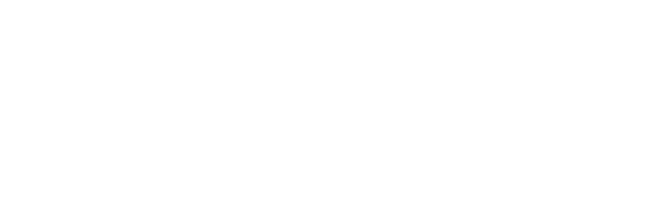
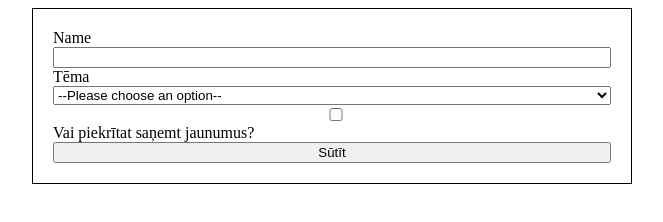
Before and after one commit to zirodev23/formative-pd-30102024-pt2024, a plain HTML site: page index.html in a window 1280 px wide. Shown: the whole page, without its empty margins (308-971 px from the left). Drawn offline with Linux system fonts and the light colour scheme.

Commit message:
html form with css styling added

```diff
--- a/index.html
+++ b/index.html
@@ -4,6 +4,31 @@
     <meta charset="UTF-8" />
     <meta name="viewport" content="width=device-width, initial-scale=1.0" />
     <title>Document</title>
+    <link rel="stylesheet" href="style.css" />
   </head>
-  <body></body>
+  <body>
+    <form action="#">
+      <div>
+        <label for="name">Name</label>
+        <input type="text" id="name" />
+      </div>
+
+      <div>
+        <label for="theme">Tēma</label>
+        <select id="theme">
+          <option value="">--Please choose an option--</option>
+          <option value="technical_support">Tehniskais atbalsts</option>
+          <option value="offers">Piedāvājumi</option>
+          <option value="general">Vispārīgi jautājumi</option>
+        </select>
+      </div>
+
+      <div>
+        <input type="checkbox" id="agreement" />
+        <label for="agreement">Vai piekrītat saņemt jaunumus?</label>
+      </div>
+
+      <div><input type="submit" value="Sūtīt" /></div>
+    </form>
+  </body>
 </html>
--- /dev/null
+++ b/style.css
@@ -0,0 +1,15 @@
+* {
+    box-sizing: border-box;
+}
+
+form {
+    width: 600px;
+    margin: auto;
+    border: 1px solid black;
+    padding: 20px;
+}
+
+input, select {
+    display: block;
+    width: 100%;
+}
```
